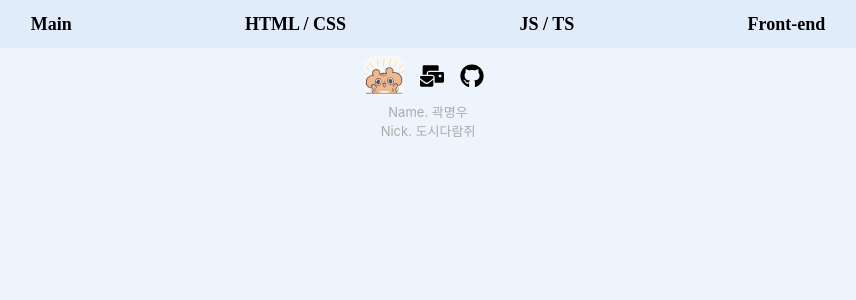
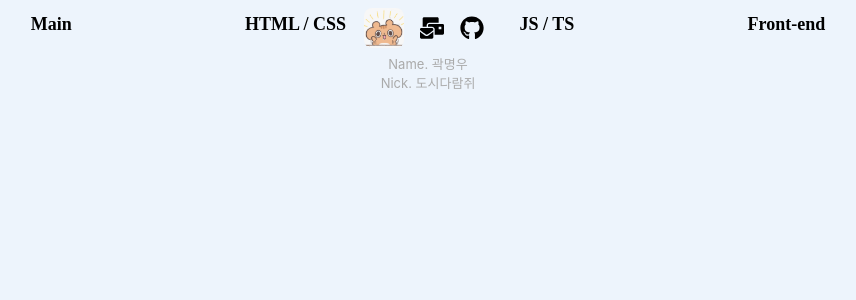
Before and after one commit to Citysquirrel/citysquirrel.github.io, a React (Create React App) app: page /posting/2 in a window 1280 px wide. Shown: the top 300 px of the page, without its empty margins (212-1068 px from the left). Built offline with nearby package versions, Linux system fonts and the light colour scheme; a web font is replaced by a local one.

Commit message:
Change structure header

```diff
--- a/src/layouts/Header.tsx
+++ b/src/layouts/Header.tsx
@@ -1,14 +1,22 @@
 import { Link } from 'react-router-dom';
 import styled from 'styled-components';
+import { Routes, Route } from 'react-router-dom';
 import './../font.css';
 
 const Container = styled.header`
+  position: fixed;
+  left: 0;
+  top: 0;
+  width: 100%;
+
   user-select: none;
   display: flex;
   align-items: center;
   height: 48px;
-  background-color: var(--bg-menu);
+  /* background-color: var(--bg-menu); */
+  background-color: transparent;
   font-family: 'KOHIBaeumOTF';
+  /* backdrop-filter: blur(5px); */
 `;
 
 const Wrapper = styled.div`
@@ -18,14 +26,15 @@ const Wrapper = styled.div`
   max-width: 968px;
   margin-left: auto;
   margin-right: auto;
-
+  background-color: transparent;
   > a {
     flex: 1 0 auto;
     font-size: 18px;
     font-weight: bold;
     line-height: 48px;
-    border-bottom: 4px solid var(--bg-menu);
-    background-color: var(--bg-menu);
+    border-bottom: 4px solid transparent;
+    /* background-color: var(--bg-menu); */
+    background-color: transparent;
     transition: all 0.3s;
     :hover {
       border-bottom: 4px solid #5d9cec;
--- a/src/pages/Home.tsx
+++ b/src/pages/Home.tsx
@@ -3,7 +3,8 @@ import styled from 'styled-components';
 const Container = styled.div``;
 
 const Intro = styled.div`
-  height: 128px;
+  padding-top: 64px;
+  height: 256px;
   /* max-width: 968px; */
   background-color: var(--bg-menu);
   font-family: 'SUIT-Light';
```
